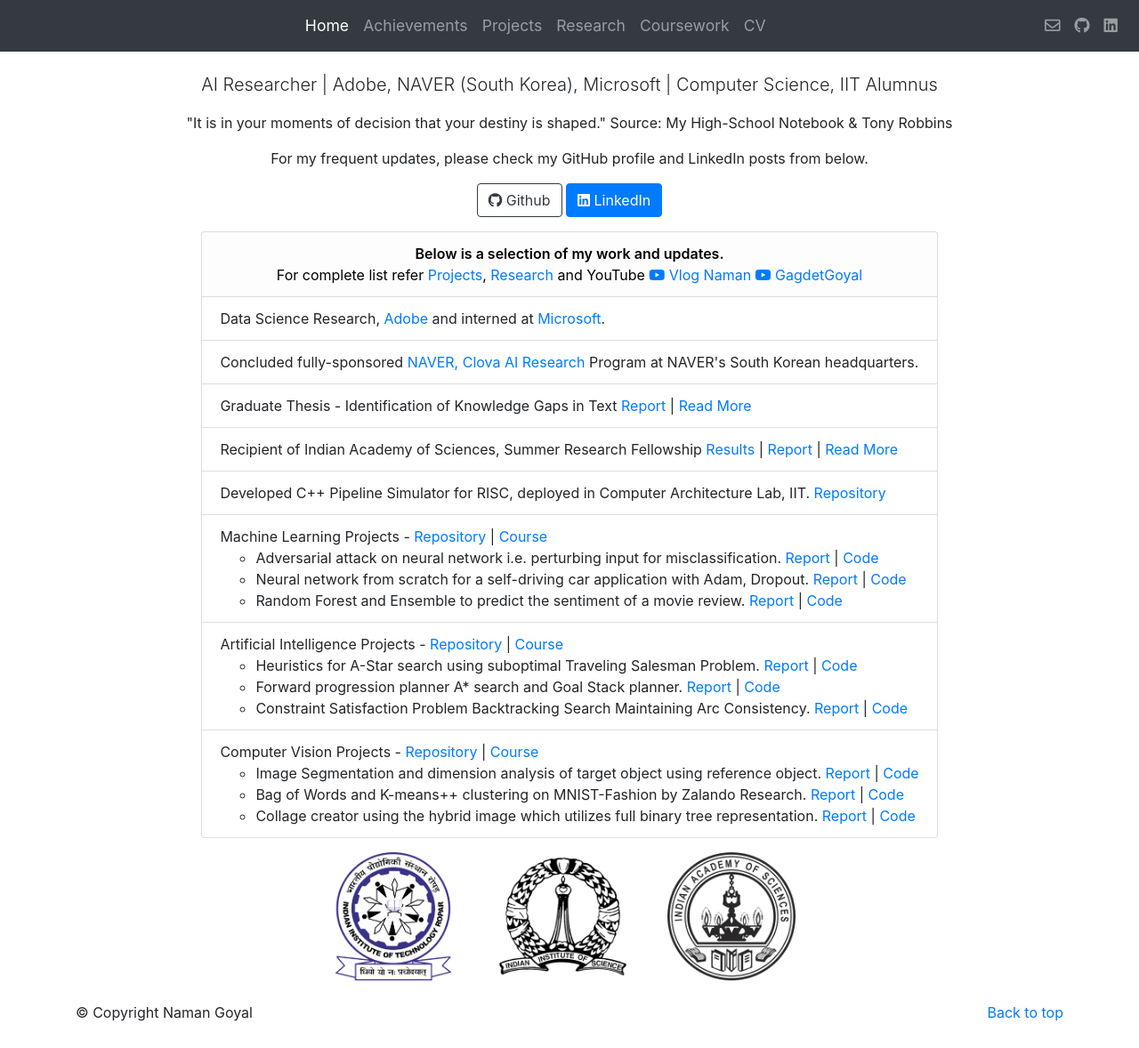
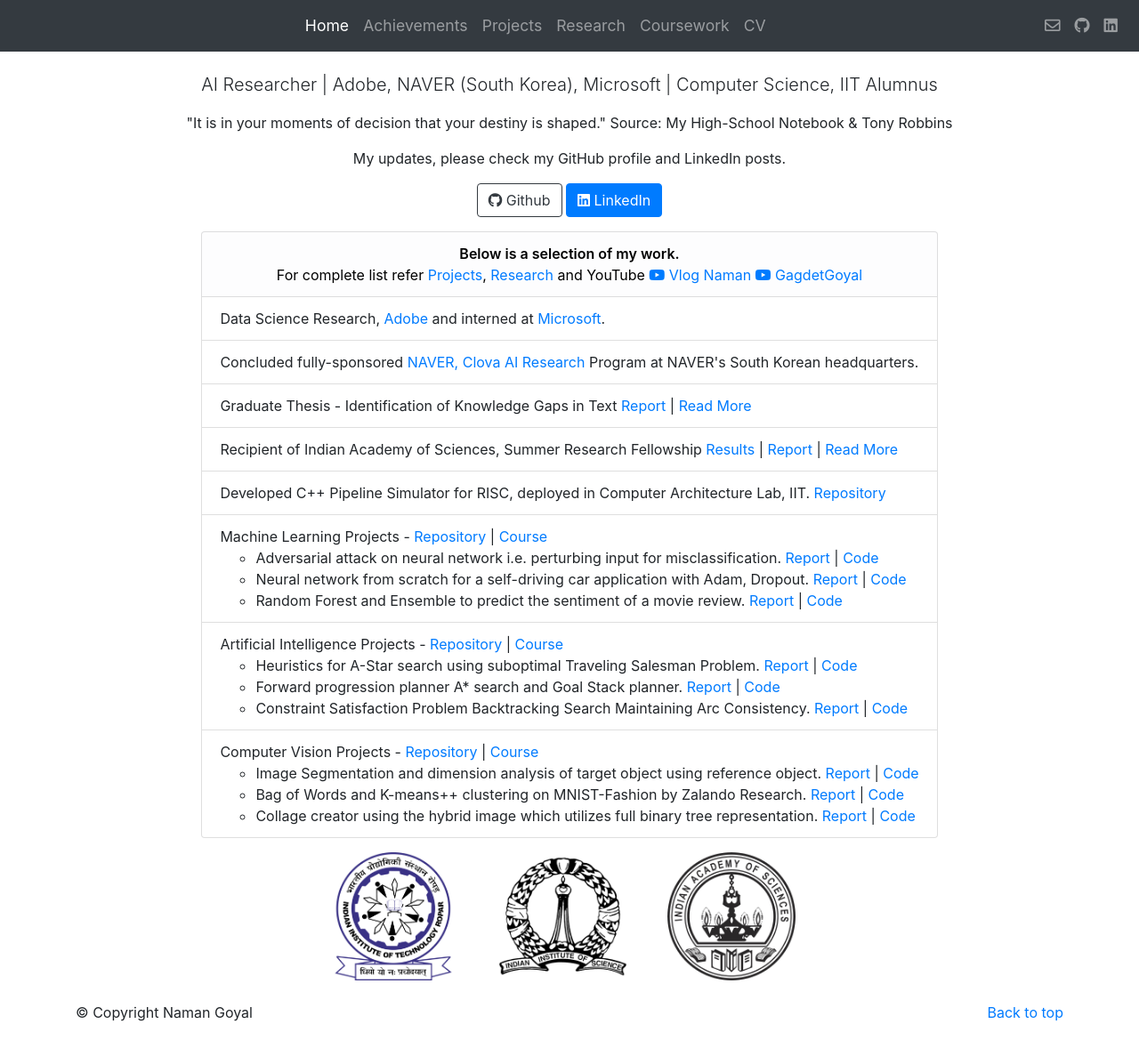
Before and after one commit to thenamangoyal/thenamangoyal.github.io, a Jekyll site: the page built from index.html, in a window 1280 px wide and 1178 px high. Shown: the whole window at 89% size. Built offline with Jekyll 4.4.1, drawn with Linux system fonts in a browser that asks for light colours; nearby versions of some CDN libraries.

Commit message:
fix my updates

```diff
--- a/index.html
+++ b/index.html
@@ -13,7 +13,7 @@ layout: bootstrap
         <p class="text-center">"It is in your moments of decision that your destiny is shaped." Source: My High-School Notebook &amp; Tony Robbins</p>
 
         <p class="text-center">
-                For my frequent updates, please check my GitHub profile and LinkedIn posts from below.<a
+                My updates, please check my GitHub profile and LinkedIn posts.<a
                 href="https://www.linkedin.com/in/goyal-naman/detail/recent-activity/shares/" title="LinkedIn Posts" target="_blank"></a>
             </p>
         <p class="text-center">
@@ -36,7 +36,7 @@ layout: bootstrap
 <section class="jumbotron d-flex justify-content-center" style="padding-top: 0rem; padding-bottom: 1rem; ">
     <ul class="list-group">
         <li class="list-group-item list-group-item-light text-center" style="color:black">
-            <div style="font-weight: 600"> Below is a selection of my work and updates.</div>
+            <div style="font-weight: 600"> Below is a selection of my work.</div>
             <div>For complete list refer <a target="_blank" href="/projects">Projects</a>, <a target="_blank"
                     href="/research">Research</a> and YouTube
                 <a href="http://youtube.com/namangoyal6" title="YouTube HomePage" target="_blank"><i
```
